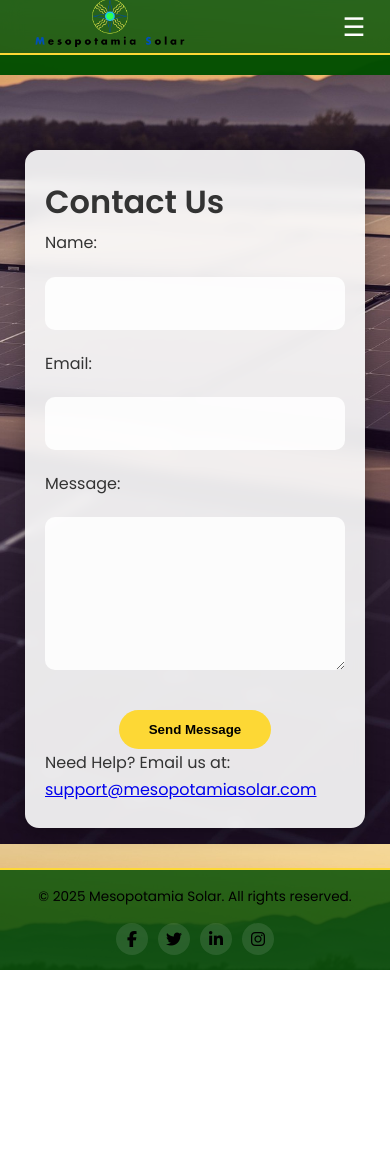
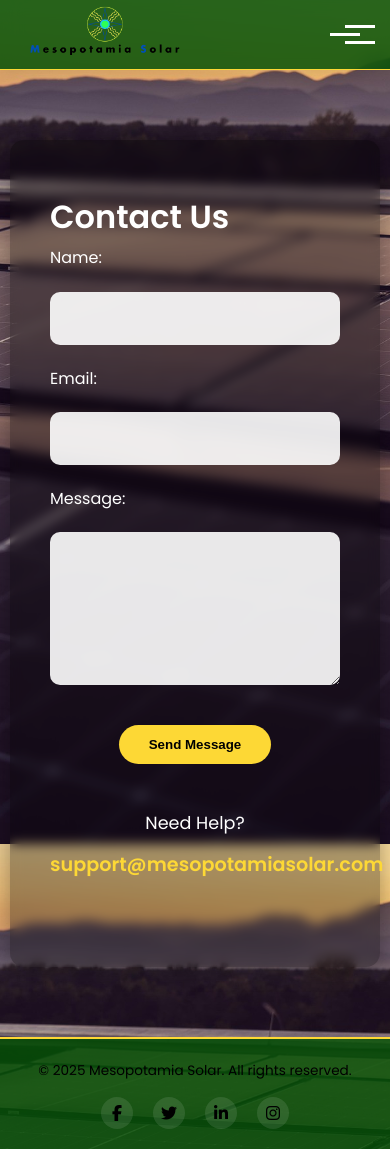
Before and after one commit to AdilAleidi/Mesopotamia_Solar_LLC, a Flask app: page /contact in a window 390 px wide. Before the commit the page ends 970 px from the top, so only its background shows below. Run offline with Flask 3, Linux system fonts and the light colour scheme.

Commit message:
Updated all pages before start working on contact recive emails

```diff
--- a/static/css/styles.css
+++ b/static/css/styles.css
@@ -14,7 +14,6 @@
   --mobile-header-height: 70px;
   --section-spacing: 80px;
   --border-radius: 12px;
-  --box-shadow: 0 8px 30px rgba(0, 0, 0, 0.12);
   --transition: all 0.3s cubic-bezier(0.25, 0.8, 0.25, 1);
 }
 
@@ -23,6 +22,7 @@
   padding: 0;
   box-sizing: border-box;
 }
+
 html {
   font-size: 16px;
   scroll-behavior: smooth;
@@ -37,6 +37,7 @@ body {
   -webkit-font-smoothing: antialiased;
   -moz-osx-font-smoothing: grayscale;
 }
+
 /* ===== LAYOUT STRUCTURE ===== */
 .wrapper {
   display: flex;
@@ -59,10 +60,11 @@ header {
   -webkit-backdrop-filter: blur(10px);
   z-index: 1000;
   height: var(--header-height);
-  border-bottom: 2px solid var(--secondary-color);
+  border-bottom: 1px solid var(--secondary-color);
   box-shadow: 0 2px 15px rgba(0, 0, 0, 0.1);
   transition: var(--transition);
 }
+
 .nav-container {
   display: flex;
   justify-content: space-between;
@@ -83,19 +85,83 @@ header {
 }
 
 .logo img {
-  height: 50px;
+  height: 60px;
   width: auto;
   max-height: 80%;
   transition: transform 0.3s ease;
+  padding: 5px;
 }
 
 .logo img:hover {
   transform: scale(1.05);
 }
+/* Menu Toggle Button Styles */
+.menu-toggle {
+  display: none;
+  background: transparent;
+  border: none;
+  cursor: pointer;
+  padding: 10px;
+  z-index: 1003;
+  outline: none;
+}
 
+.hamburger {
+  display: block;
+  width: 30px;
+  height: 3px;
+  background-color: var(--text-light);
+  position: relative;
+  transition: all 0.3s ease;
+}
+
+.hamburger:before,
+.hamburger:after {
+  content: "";
+  position: absolute;
+  width: 30px;
+  height: 3px;
+  background-color: var(--text-light);
+  transition: all 0.3s ease;
+}
+
+.hamburger:before {
+  top: -8px;
+}
+
+.hamburger:after {
+  top: 8px;
+}
+
+.menu-toggle.active .hamburger {
+  background-color: transparent;
+}
+
+.menu-toggle.active .hamburger:before {
+  transform: rotate(45deg);
+  top: 0;
+}
+
+.menu-toggle.active .hamburger:after {
+  transform: rotate(-45deg);
+  top: 0;
+}
+/* Main Navigation Styles */
 .main-nav {
+  position: fixed;
+  top: var(--header-height);
+  left: 0;
+  right: 0;
+  height: auto;
+  visibility: visible;
+  opacity: 1;
+  background-color: transparent; /* Remove background */
+  backdrop-filter: none; /* Remove blur */
+  -webkit-backdrop-filter: none;
   display: flex;
+  justify-content: center;
   align-items: center;
+  z-index: 999;
 }
 
 .nav-links {
@@ -115,18 +181,21 @@ header {
   position: relative;
   padding: 5px 0;
 }
-/* Add these styles to your existing CSS */
+
 .nav-links li {
   position: relative;
 }
+
 .nav-links a.active {
   color: var(--secondary-color);
   font-weight: 700;
 }
+
 .nav-links a.active::after {
-  width: 100% !important; /* Force the underline to show */
+  width: 100% !important;
   background-color: var(--secondary-color);
 }
+
 .nav-links a:hover {
   color: var(--secondary-color);
 }
@@ -146,28 +215,67 @@ header {
   width: 100%;
 }
 
-.menu-toggle {
-  display: none;
-  background: none;
-  border: none;
-  color: var(--text-light);
-  font-size: 1.8rem;
-  cursor: pointer;
-  width: 48px;
-  height: 48px;
-  padding: 0;
-  z-index: 1001;
-}
-
-/* Focus styles for accessibility */
-.menu-toggle:focus {
-  outline: 2px solid var(--secondary-color);
-  outline-offset: 2px;
-}
-
 .nav-links a:focus {
   outline: 2px solid var(--secondary-color);
   outline-offset: 4px;
+}
+main {
+  padding: calc(var(--header-height) + 30px) 15px 30px;
+}
+.about-page main {
+  padding: 30px 20px;
+  margin: 30px 15px;
+}
+.about-us {
+  padding: 30px;
+}
+
+.contact-box {
+  opacity: 0;
+  transform: translateY(30px);
+  transition: opacity 0.4s ease, transform 0.4s ease;
+}
+.contact-box.visible {
+  opacity: 1;
+  transform: translateY(0);
+}
+
+footer {
+  padding: 15px;
+}
+
+.social-icons {
+  gap: 10px;
+  margin-top: 15px;
+}
+/* For all links in contact section */
+.contact-wrapper a {
+  color: var(--secondary-color);
+  text-decoration: none;
+  position: relative;
+  transition: color 0.3s ease;
+}
+
+.contact-wrapper a:hover {
+  color: var(--secondary-dark);
+}
+
+.contact-wrapper a::after {
+  content: "";
+  position: absolute;
+  width: 100%;
+  height: 2px;
+  bottom: -2px;
+  left: 0;
+  background-color: var(--secondary-color);
+  transform: scaleX(0);
+  transform-origin: bottom right;
+  transition: transform 0.3s ease;
+}
+
+.contact-wrapper a:hover::after {
+  transform: scaleX(1);
+  transform-origin: bottom left;
 }
 
 /* ===== PAGE BACKGROUNDS ===== */
@@ -190,24 +298,25 @@ body.contact-page {
 }
 
 /* ===== CONTENT SECTIONS ===== */
-.about-page main,
+.about-page main {
+  margin: 50px auto; /* Increased margin */
+  color: #ffffff;
+}
 .contact-wrapper {
-  background-color: var(--overlay-light);
+  background-color: rgba(0, 0, 0, 0.3);
   max-width: 800px; /* Increased from 600px for better content width */
   padding: 50px 40px; /* Increased padding */
   margin: 50px auto; /* Increased margin */
   border-radius: 14px;
   box-shadow: 0 4px 20px rgba(0, 0, 0, 0.3);
-  color: var(--text-dark);
-  animation: slide-up 0.6s ease-out forwards;
+  color: var(--text-light);
   backdrop-filter: blur(6px);
   position: relative; /* Ensures proper stacking */
   z-index: 1; /* Stays below header */
 }
-
 .about-page h2,
 .about-page h3 {
-  color: var(--text-dark);
+  color: var(--text-light);
   margin-bottom: 15px;
   font-weight: 700;
   text-transform: uppercase;
@@ -217,12 +326,8 @@ body.contact-page {
   margin-bottom: 20px;
 }
 .about-us {
-  background-color: rgba(
-    255,
-    255,
-    255,
-    0.85
-  ); /* Lighter background for better contrast */
+  background-color: rgba(0, 0, 0, 0.3);
+  /* Lighter background for better contrast */
   color: var(--text-light);
   max-width: 800px;
   margin: 20px 20px;
@@ -254,8 +359,8 @@ body.contact-page {
 
 .vision-block,
 .mission-block {
-  background-color: rgba(255, 255, 255, 0.07);
-  color: #000;
+  background-color: rgba(0, 0, 0, 0.581);
+  color: #ffffff;
   border-left: 5px solid var(--secondary-color);
   padding: 20px;
   margin: 25px 0;
@@ -265,7 +370,7 @@ body.contact-page {
 .vision-block h3,
 .mission-block h3,
 .whatweof {
-  color: var(--text-dark);
+  color: var(--text-light);
   margin-bottom: 10px;
 }
 
@@ -276,9 +381,54 @@ body.contact-page {
 .contact-wrapper h2 {
   font-size: 2rem;
   margin-bottom: 20px;
-  color: var(--primary-color);
+  color: #ffffff;
+}
+/* Add this to your CSS */
+.email-support {
+  text-align: center;
+  margin-top: 30px;
+  margin-bottom: 20px;
+  padding: 15px 0;
 }
 
+.email-support p {
+  color: var(--text-light);
+  font-size: 1.1rem;
+  margin-bottom: 10px;
+}
+
+.email-support a {
+  color: var(--secondary-color);
+  text-decoration: none;
+  font-weight: 600;
+  font-size: 1.2rem;
+  transition: all 0.3s ease;
+  position: relative;
+  display: inline-block; /* Needed for the underline effect */
+}
+
+.email-support a:hover {
+  color: var(--secondary-dark);
+}
+
+/* Animated underline effect */
+.email-support a::after {
+  content: "";
+  position: absolute;
+  width: 100%;
+  height: 2px;
+  bottom: -4px;
+  left: 0;
+  background-color: var(--secondary-color);
+  transform: scaleX(0);
+  transform-origin: bottom right;
+  transition: transform 0.3s ease;
+}
+
+.email-support a:hover::after {
+  transform: scaleX(1);
+  transform-origin: bottom left;
+}
 /* ===== BUTTONS ===== */
 .cta-button {
   display: inline-block;
@@ -391,17 +541,112 @@ footer p {
   color: #ffffff;
   transform: scale(1.1);
 }
-
-/* ===== RESPONSIVENESS ===== */
 /* ===== RESPONSIVENESS ===== */
 @media (max-width: 768px) {
   :root {
     --header-height: var(--mobile-header-height);
   }
+  /* Mobile nav styles */
+  .main-nav {
+    position: fixed;
+    top: var(--header-height);
+    left: 0;
+    right: 0;
+    background-color: var(--overlay-dark);
+    height: 0;
+    overflow: hidden;
+    transition: height 0.4s cubic-bezier(0.77, 0.2, 0.05, 1);
+    visibility: hidden;
+    opacity: 0;
+    backdrop-filter: blur(10px);
+    flex-direction: column;
+  }
 
+  .main-nav.active {
+    height: calc(100vh - var(--header-height));
+    visibility: visible;
+    opacity: 1;
+  }
+
+  .nav-links {
+    flex-direction: column;
+    align-items: center;
+    justify-content: center;
+    height: 100%;
+    padding: 20px 0;
+    gap: 15px;
+  }
+
+  .nav-links li {
+    width: 100%;
+    text-align: center;
+    opacity: 0;
+    transform: translateY(20px);
+    transition: all 0.5s cubic-bezier(0.77, 0.2, 0.05, 1) 0.1s;
+  }
+
+  .main-nav.active .nav-links li {
+    opacity: 1;
+    transform: translateY(0);
+  }
+
+  .nav-links a {
+    display: block;
+    padding: 15px 20px;
+    font-size: 1.2rem;
+  }
   .logo-container {
-    padding: 0 15px;
-    margin-right: 10px;
+    margin: 10px 0; /* Adds top and bottom margin */
+  }
+
+  /* Hamburger icon styles */
+  .hamburger {
+    display: block;
+    width: 30px;
+    height: 3px;
+    background-color: var(--text-light);
+    position: relative;
+    transition: all 0.3s ease;
+  }
+  .hamburger:before,
+  .hamburger:after {
+    content: "";
+    position: absolute;
+    width: 30px;
+    height: 3px;
+    background-color: var(--text-light);
+    transition: all 0.3s ease;
+  }
+
+  .hamburger:before {
+    top: -8px;
+  }
+
+  .hamburger:after {
+    top: 8px;
+  }
+
+  .menu-toggle.active .hamburger {
+    background-color: transparent;
+  }
+
+  .menu-toggle.active .hamburger:before {
+    transform: rotate(45deg);
+    top: 0;
+  }
+
+  .menu-toggle.active .hamburger:after {
+    transform: rotate(-45deg);
+    top: 0;
+  }
+
+  .nav-links a.active {
+    background-color: rgba(253, 216, 53, 0.1);
+  }
+
+  /* Show mobile menu button */
+  .menu-toggle {
+    display: block;
   }
   .logo img {
     max-height: 60%;
@@ -410,78 +655,35 @@ footer p {
   main {
     padding: calc(var(--header-height) + 30px) 15px 30px;
   }
-
-  .menu-toggle {
+}
+@media (min-width: 769px) {
+  .nav-container {
     display: flex;
     align-items: center;
-    justify-content: center;
-    position: absolute;
-    right: 15px;
-    top: 50%;
-    transform: translateY(-50%);
+    justify-content: space-between;
+  }
+
+  .logo-container {
+    margin-right: auto;
   }
 
   .main-nav {
-    position: fixed;
-    top: var(--header-height);
-    left: 0;
-    right: 0;
-    background-color: rgba(3, 79, 2, 0.98);
-    height: 0;
-    overflow: hidden;
-    transition: height 0.4s ease-out;
-    flex-direction: column;
-    justify-content: flex-start;
-    padding-top: 20px;
+    position: static;
+    height: auto;
     visibility: visible;
-  }
-
-  .main-nav.active {
-    height: calc(100vh - var(--header-height));
+    opacity: 1;
+    background: transparent;
+    display: flex;
+    align-items: center;
   }
 
   .nav-links {
-    flex-direction: column;
-    gap: 0;
-    width: 100%;
+    flex-direction: row;
+    gap: 30px;
   }
 
-  .nav-links li {
-    width: 100%;
-    text-align: center;
-  }
-
-  .nav-links a {
-    display: block;
-    padding: 15px 20px;
-    width: 100%;
-  }
-  .nav-links a.active {
-    background-color: rgba(253, 216, 53, 0.1);
-    border-left: 3px solid var(--secondary-color);
-  }
-  .about-page main {
-    padding: 30px 20px;
-    margin: 30px 15px;
-  }
-  .about-us {
-    padding: 30px;
-  }
-  .wrapper {
-    padding-top: var(--header-height);
-  }
-  .contact-wrapper {
-    margin: 20px 15px;
-    padding: 25px 20px;
-  }
-
-  footer {
-    padding: 15px;
-  }
-
-  .social-icons {
-    gap: 10px;
-    margin-top: 15px;
+  .menu-toggle {
+    display: none; /* Hide hamburger on desktop */
   }
 }
 
@@ -500,20 +702,13 @@ footer p {
     padding: 25px;
   }
   .logo-container {
-    padding: 0 10px;
+    margin: 100px 100px; /* Adds top and bottom margin */
   }
 
   .logo img {
     max-height: 60%;
     margin: 0 5px;
   }
-
-  .menu-toggle {
-    width: 42px;
-    height: 42px;
-    font-size: 1.6rem;
-  }
-
   footer p {
     font-size: 0.85rem;
   }
@@ -524,9 +719,28 @@ footer p {
     font-size: 1rem;
   }
 }
+@media (max-width: 480px) {
+  :root {
+    --header-height: var(--mobile-header-height);
+  }
+  /* Keep nav elements spaced with logo always on the left */
+  .nav-container {
+    display: flex;
+    justify-content: space-between;
+    align-items: center;
+  }
 
-/* Prevent scrolling when menu is open */
-body.menu-open {
-  overflow: hidden;
-  height: 100vh;
+  /* Force logo to align left */
+  .logo-container {
+    justify-content: flex-start;
+    align-items: center;
+    display: flex;
+  }
+
+  /* Optional: Remove centering if applied elsewhere */
+  .logo-container,
+  .logo {
+    margin-left: 0 !important;
+    text-align: left !important;
+  }
 }
--- a/templates/base.html
+++ b/templates/base.html
@@ -1,9 +1,29 @@
 <!DOCTYPE html>
-<html lang="en">
+<html lang="{{ g.get('lang_code', 'en') }}">
   <head>
     <meta charset="UTF-8" />
     <meta name="viewport" content="width=device-width, initial-scale=1.0" />
-    <title>{% block title %}Mesopotamia Solar{% endblock %}</title>
+    <meta
+      name="description"
+      content="Mesopotamia Solar - Clean Energy Solutions for a Brighter Tomorrow."
+    />
+    <meta
+      name="keywords"
+      content="solar, renewable energy, Mesopotamia, Iraq, clean power"
+    />
+    <meta property="og:title" content="Mesopotamia Solar" />
+    <meta
+      property="og:description"
+      content="Delivering commercial solar energy solutions in Iraq and beyond."
+    />
+    <meta
+      property="og:image"
+      content="{{ url_for('static', filename='images/logo.png') }}"
+    />
+    <meta property="og:url" content="{{ request.url }}" />
+
+    <title>{% block title %}Home - Mesopotamia Solar{% endblock %}</title>
+
     <link
       href="https://fonts.googleapis.com/css2?family=Poppins:wght@400;600&display=swap"
       rel="stylesheet"
@@ -28,16 +48,11 @@
             />
           </a>
         </div>
-
-        <button
-          class="menu-toggle"
-          aria-label="Menu"
-          aria-expanded="false"
-          aria-controls="main-nav"
-        >
-          <span class="hamburger">☰</span>
+        <!-- Toggle menu) -->
+        <button class="menu-toggle" aria-label="Toggle menu">
+          <span class="hamburger"></span>
         </button>
-        <nav class="main-nav">
+        <nav class="main-nav" role="navigation">
           <ul class="nav-links">
             <li>
               <a
@@ -98,7 +113,6 @@
         </div>
       </footer>
     </div>
-
     <script src="{{ url_for('static', filename='js/script.js') }}"></script>
   </body>
 </html>
--- a/templates/contact.html
+++ b/templates/contact.html
@@ -23,11 +23,11 @@
     <button type="submit" class="cta-button">Send Message</button>
   </form>
 
-  <p class="support-text">
-    Need Help? Email us at:
+  <div class="email-support">
+    <p>Need Help?</p>
     <a href="mailto:support@mesopotamiasolar.com"
       >support@mesopotamiasolar.com</a
     >
-  </p>
+  </div>
+  {% endblock %}
 </div>
-{% endblock %}
```
Also changed, not shown: static/js/script.js (+31 -5 lines), 2 other files.
